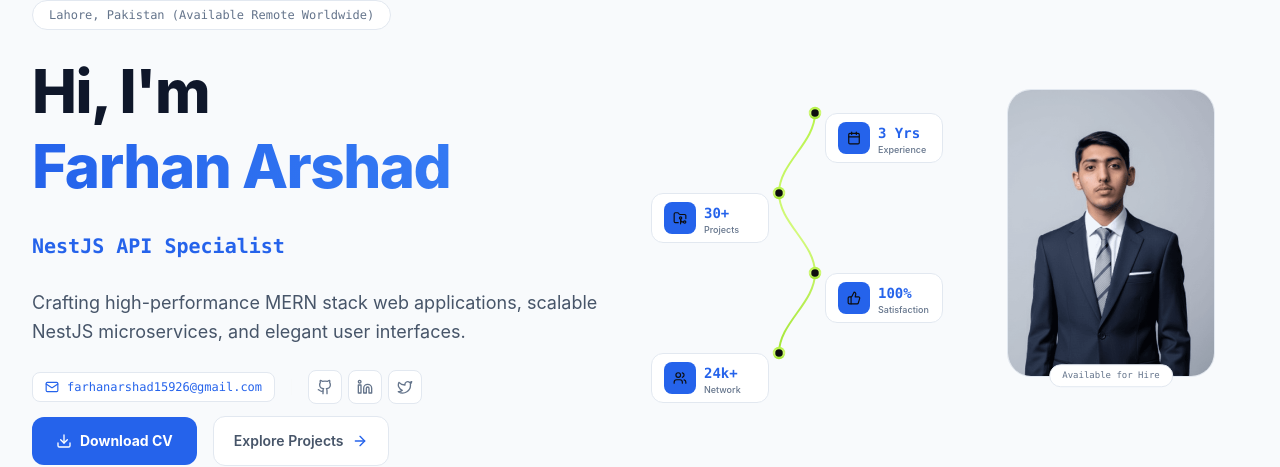
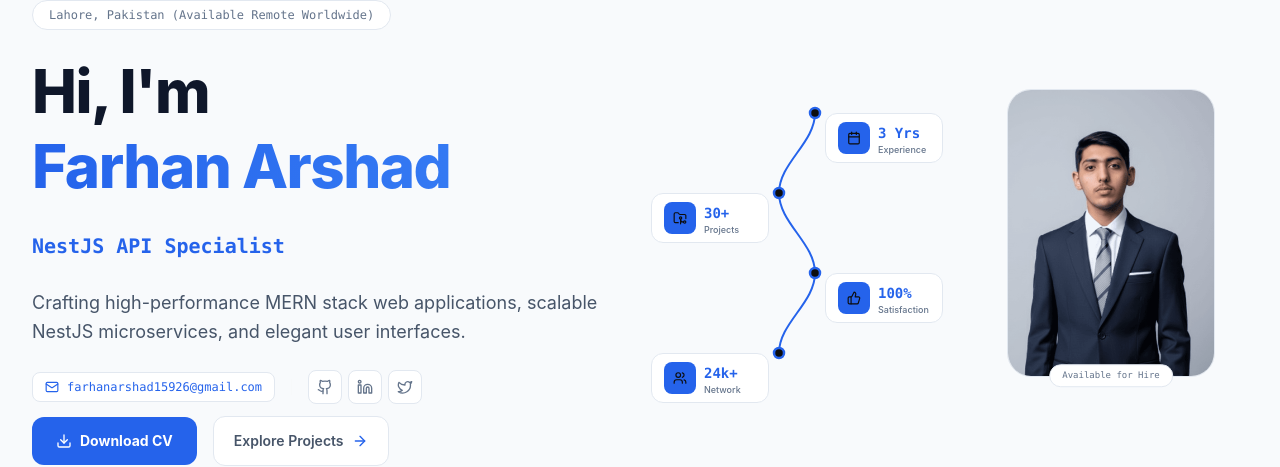
Before and after one commit to FarhanArshad80/Farhan-Arshad-protoflio-, a React (Vite) app: page / in a window 1280 px wide. Shown: the part 191-658 px from the top of the page. Built offline with nearby package versions, Linux system fonts and the light colour scheme.

Commit message:
Update Hero component with new asset
Replit-Commit-Author: Agent

```diff
--- a/src/components/Hero.tsx
+++ b/src/components/Hero.tsx
@@ -39,14 +39,14 @@ const SNAKE_PATH =
   `M ${SNAKE_NODES[0].x} ${SNAKE_NODES[0].y} C 48 70, 12 90, ${SNAKE_NODES[1].x} ${SNAKE_NODES[1].y} ` +
   `C 12 150, 48 170, ${SNAKE_NODES[2].x} ${SNAKE_NODES[2].y} C 48 230, 12 250, ${SNAKE_NODES[3].x} ${SNAKE_NODES[3].y}`;
 
-const SnakePanel: React.FC<{ gradientClass: string }> = ({ gradientClass }) => (
+const SnakePanel: React.FC<{ accentHex: string }> = ({ accentHex }) => (
   <div className="relative select-none flex-shrink-0" style={{ width: SNK_W, height: SNK_H, overflow: 'visible' }}>
     <svg viewBox={`0 0 ${SNK_W} ${SNK_H}`} width={SNK_W} height={SNK_H} className="absolute inset-0 pointer-events-none" style={{ overflow: 'visible' }}>
       <defs>
         <linearGradient id="snkG" x1="0" y1="0" x2="0" y2="1">
-          <stop offset="0%" stopColor="#b7f34a" />
-          <stop offset="50%" stopColor="#d4f97d" />
-          <stop offset="100%" stopColor="#a3e635" />
+          <stop offset="0%" stopColor={accentHex} />
+          <stop offset="50%" stopColor={accentHex} />
+          <stop offset="100%" stopColor={accentHex} />
         </linearGradient>
       </defs>
       <motion.path d={SNAKE_PATH} stroke="url(#snkG)" strokeWidth="2" strokeLinecap="round" strokeDasharray="6 8" fill="none"
@@ -163,7 +163,7 @@ export const Hero: React.FC = () => {
           className="lg:col-span-3 flex items-center justify-center" style={{ overflow: 'visible' }}
         >
           <motion.div style={{ y: panelY, opacity: panelOpacity, overflow: 'visible' }}>
-            <SnakePanel gradientClass={currentTheme.gradientClass} />
+            <SnakePanel accentHex={currentTheme.accentHex} />
           </motion.div>
         </motion.div>
 
```
Also changed, not shown: attached_assets/image_1787383895696.png (added).
